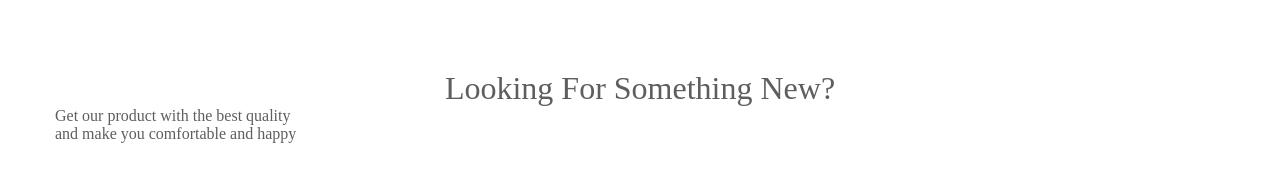
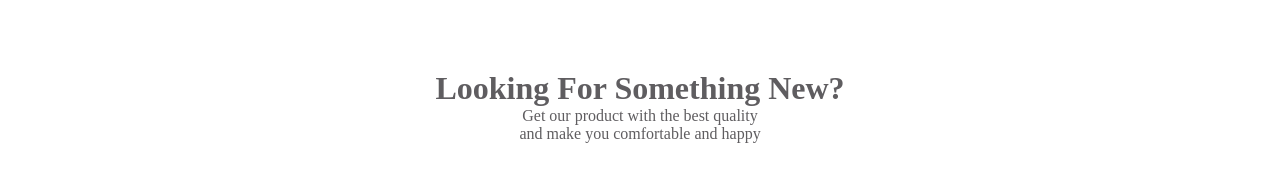
Before and after one commit to Rie-tire/Progate.Proyek-Tim-B22, a plain HTML site: page index.html in a window 1280 px wide. Shown: the part 534-724 px from the top of the page. Drawn offline with Linux system fonts and the light colour scheme.

Commit message:
Update stylesheet.css

```diff
--- a/stylesheet.css
+++ b/stylesheet.css
@@ -124,6 +124,11 @@ a {
 }
 
 .heading h1 {
+  font-weight: bold;
+  text-align: center
+}
+
+.heading p {
   font-weight: normal;
   text-align: center
 }
```
